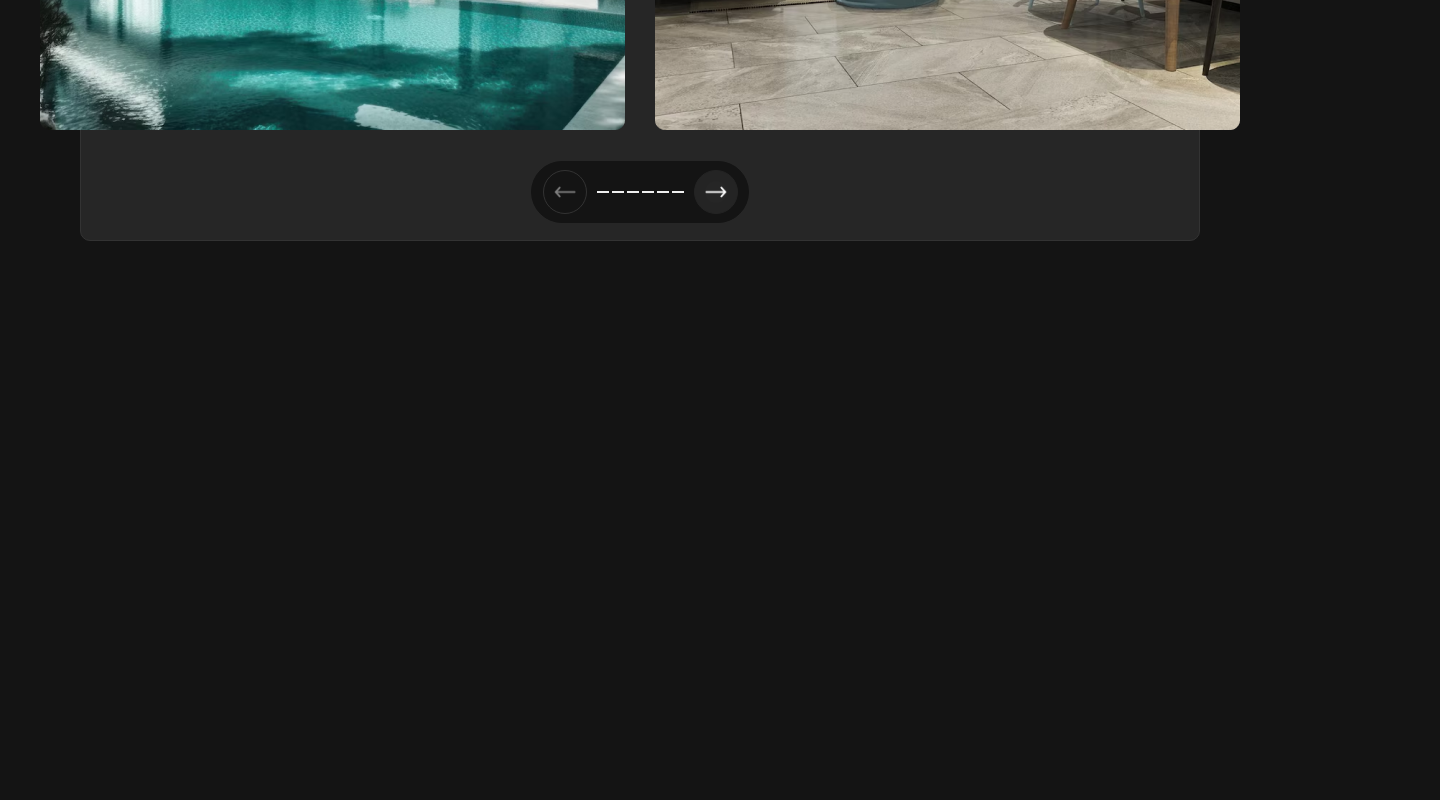
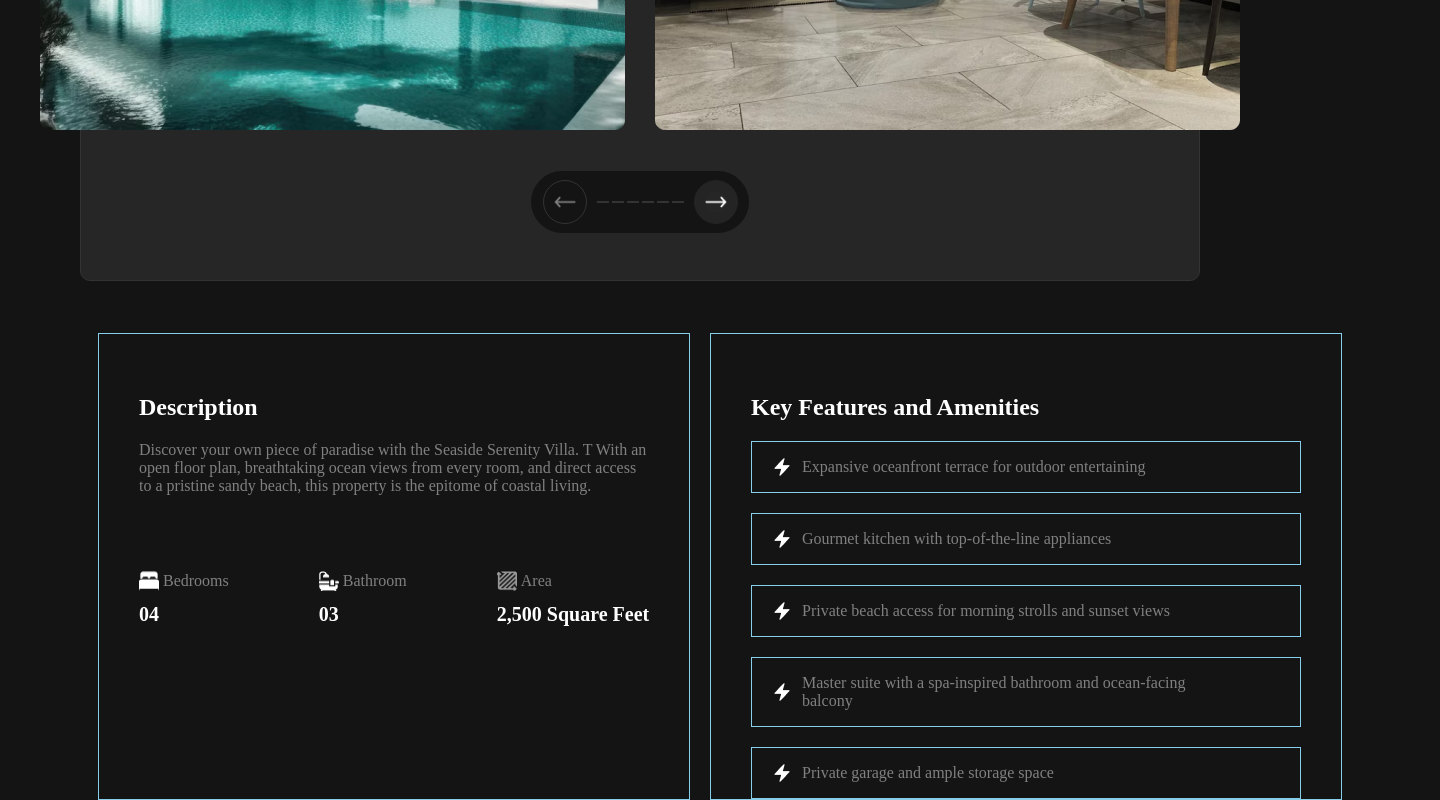
Before and after one commit to DeVTeJ10/Home-ly, a React (Vite) app: page /properties-page in a window 1280 px wide. Shown: the part 801-1601 px from the top of the page, 1440 px wide, since content can reach past the window. Before the commit the page ends 1042 px from the top, so only its background shows below. Built offline with nearby package versions, Linux system fonts and the light colour scheme.

Commit message:
description and feature amenities component

```diff
--- a/src/components/header/header.css
+++ b/src/components/header/header.css
@@ -42,3 +42,9 @@
     border-radius: 8px;
     border: 2px solid #1A1A1A;
 }
+
+.xprops{
+    display: flex;
+    align-items: center;
+    gap: 4px;
+}
--- a/src/pages/properties/propertiesPage.css
+++ b/src/pages/properties/propertiesPage.css
@@ -65,7 +65,7 @@
     display: flex;
     flex-direction: column;
     padding-top: 40px;
-    padding-bottom: 110px;
+    padding-bottom: 150px;
     background-color: #262626;
 }
 
@@ -111,6 +111,7 @@
 .buttons{
     border: 0px;
     height: 1px;
+    background-color: #333333;
 }
 
 .pageson{
@@ -140,11 +141,85 @@
 .history{
     display: flex;
     justify-content: center;
-    margin-top: -80px;
+    margin-top: -110px;
 
 }
 
-.tinypartment{
-    padding-bottom: 40px;
-    color: #999;
+.geniusclass{
+    display: flex;
+    gap: 90px;
+    margin-top: 45px;
 }
+
+.giants{
+    display: flex;
+    flex-direction: column;
+}
+
+.paragh{
+    color: white;
+    margin-top: -3px;
+}
+
+.santa{
+    color: white;
+}
+
+.santafe{
+    margin-bottom: 0px;
+}
+
+.santaboss{
+    display: flex;
+    justify-content: center;
+    gap: 20px;
+    margin-top: 100px;
+    width: 1280px;
+    padding-left: 80px;
+    padding-right: 80px;
+}
+
+.betterbest{
+    display: flex;
+    align-items: center;
+    gap: 10px;
+    border: 1px solid skyblue;
+    padding-left: 20px;
+}
+
+.betterthebest{
+    display: flex;
+    flex-direction: column;
+    gap: 20px;
+    /* padding-left: 40px;
+    padding-right: 40px; */
+}
+
+.bosslevelbadtguy{
+    color: white;
+    background-color: #141414;
+    padding-left: 40px;
+    padding-right: 40px;
+    padding-top: 40px;
+    border: 1px solid skyblue;
+    width: 550px;
+}
+
+.santafes{
+    display: flex;
+    flex-direction: column;
+    /* padding-right: 40px; */
+    border: 1px solid skyblue;
+    padding-left: 40px;
+    padding-top: 40px;
+    width: 550px;
+
+}
+
+/* .santabosses{
+    display: flex;
+
+    /* padding-left: 80px; */
+    /* padding-right: 80px; */
+    /* border: 1px solid pink; */
+/* } */
--- a/src/pages/properties/propertiesPage.jsx
+++ b/src/pages/properties/propertiesPage.jsx
@@ -1,71 +1,152 @@
-import React from 'react'
+import React from "react";
 import Header from "../../components/Header/index";
-import "./propertiesPage.css"
-
+import "./propertiesPage.css";
 
 function propertiesPage() {
   return (
     <div>
       <Header />
-      <div className='propertiesx'>
-        <div className='seasidex'>
+      <div className="propertiesx">
+        <div className="seasidex">
           <h3>Seaside Serenity Villa</h3>
-        <div className='locationx'>
-        <img src='./src/images/locate.png' width={13.75} height={16.87} />
-        <p className='malibu'>Malibu, Carlifonia</p>
+          <div className="locationx">
+            <img src="./src/images/locate.png" width={13.75} height={16.87} />
+            <p className="malibu">Malibu, Carlifonia</p>
           </div>
         </div>
-        <div className='pricex'>
-        <p className='marg'>Price</p>
+        <div className="pricex">
+          <p className="marg">Price</p>
           <h3>$1,250,000</h3>
         </div>
       </div>
 
-
-
-  {/* <div className='tinypartment'> */}
-  <div className='classicman'>
-    <div className='better'>
-    <div className='badtguy'>
-    <div className='geniusYeah'>
-          <img src='./src/images/prop1.png' width={122.22} height={74} />
-          <img src='./src/images/prop2.png' width={122.22} height={74} />
-          <img src='./src/images/prop3.png' width={122.22} height={74} />
-          <img src='./src/images/prop4.png' width={122.22} height={74} />
-          <img src='./src/images/prop5.png' width={122.22} height={74} />
-          <img src='./src/images/prop6.png' width={122.22} height={74} />
-          <img src='./src/images/prop7.png' width={122.22} height={74} />
-          <img src='./src/images/prop8.png' width={122.22} height={74} />
-          <img src='./src/images/prop9.png' width={122.22} height={74} />
+      <div className="tinypartment">
+        <div className="classicman">
+          <div className="better">
+            <div className="badtguy">
+              <div className="geniusYeah">
+                <img src="./src/images/prop1.png" width={122.22} height={74} />
+                <img src="./src/images/prop2.png" width={122.22} height={74} />
+                <img src="./src/images/prop3.png" width={122.22} height={74} />
+                <img src="./src/images/prop4.png" width={122.22} height={74} />
+                <img src="./src/images/prop5.png" width={122.22} height={74} />
+                <img src="./src/images/prop6.png" width={122.22} height={74} />
+                <img src="./src/images/prop7.png" width={122.22} height={74} />
+                <img src="./src/images/prop8.png" width={122.22} height={74} />
+                <img src="./src/images/prop9.png" width={122.22} height={74} />
               </div>
             </div>
 
-        <div className='xproperties'>
-          <img src='./src/images/villa2.png' width={585} height={507}/>
-          <img src='./src/images/inhouse.png' width={585} height={507} />
+            <div className="xproperties">
+              <img src="./src/images/villa2.png" width={585} height={507} />
+              <img src="./src/images/inhouse.png" width={585} height={507} />
             </div>
           </div>
         </div>
 
-<div className='history'>
-<div className='howdy'>
-  <div className='noirarrows'>
-      <img src='./src/images/arrow2.png' width={22} height={22} className='legolas'/>
-    <div className='pageson'>
-    <button className='buttons'></button>
-      <button className='buttons'></button>
-      <button className='buttons'></button>
-      <button className='buttons'></button>
-      <button className='buttons'></button>
-      <button className='buttons'></button>
+        <div className="history">
+          <div className="howdy">
+            <div className="noirarrows">
+              <img
+                src="./src/images/arrow2.png"
+                width={22}
+                height={22}
+                className="legolas"
+              />
+              <div className="pageson">
+                <button className="buttons" id="idisthis"></button>
+                <button className="buttons"></button>
+                <button className="buttons"></button>
+                <button className="buttons"></button>
+                <button className="buttons"></button>
+                <button className="buttons"></button>
               </div>
-      <img src='./src/images/arrow1.png' width={22} height={22} className='legolas1'/>
+              <img
+                src="./src/images/arrow1.png"
+                width={22}
+                height={22}
+                className="legolas1"
+              />
+            </div>
+          </div>
+        </div>
+      </div>
+
+  <div className="santabosses">
+    <div className="santaboss">
+    {/* <div className="goodyeah"> */}
+    <div className="santafes">
+        <div className="santafe">
+          <h2 className="santa">Description</h2>
+          <div className="descripx">
+          <p>
+            Discover your own piece of paradise with the Seaside Serenity Villa.
+            T With an<br></br> open floor plan, breathtaking ocean views from
+            every room, and direct access<br></br> to a pristine sandy beach,
+            this property is the epitome of coastal living.
+          </p>
+          </div>
+        </div>
+
+          <div className="geniusclass">
+            <div className="giants">
+              <div className="xprops">
+                <img src="./src/images/bedroom.png" width={20} height={20} />
+                <p>Bedrooms</p>
+              </div>
+              <h3 className="paragh">04</h3>
+            </div>
+
+            <div className="giants">
+              <div className="xprops">
+                <img src="./src/images/bathroom.png" width={20} height={20} />
+                <p>Bathroom</p>
+              </div>
+              <h3 className="paragh">03</h3>
+            </div>
+
+            <div>
+              <div className="xprops">
+                <img src="./src/images/area.png" width={20} height={20} />
+                <p>Area</p>
+              </div>
+              <h3 className="paragh">2,500 Square Feet</h3>
             </div>
           </div>
       </div>
     {/* </div> */}
+
+
+      <div className="bosslevelbadtguy">
+        <h2>Key Features and Amenities</h2>
+
+      <div className="betterthebest">
+      <div className="betterbest">
+        <img src="./src/images/lightnings.png" width={20} height={20} />
+        <p>Expansive oceanfront terrace for outdoor entertaining</p>
       </div>
-  )
+      <div className="betterbest">
+        <img src="./src/images/lightnings.png" width={20} height={20} />
+        <p>Gourmet kitchen with top-of-the-line appliances</p>
+      </div>
+      <div className="betterbest">
+        <img src="./src/images/lightnings.png" width={20} height={20} />
+        <p>Private beach access for morning strolls and sunset views</p>
+      </div>
+      <div className="betterbest">
+        <img src="./src/images/lightnings.png" width={20} height={20} />
+        <p>Master suite with a spa-inspired bathroom and ocean-facing<br></br> balcony</p>
+      </div>
+      <div className="betterbest">
+        <img src="./src/images/lightnings.png" width={20} height={20} />
+        <p>Private garage and ample storage space</p>
+      </div>
+      </div>
+  </div>
+    </div>
+    </div>
+    </div>
+  );
 }
 
-export default propertiesPage
+export default propertiesPage;
```
Also changed, not shown: src/images/area.png (added), src/images/lightnings.png (added). Lines whose indentation alone changed are shown as unchanged.
